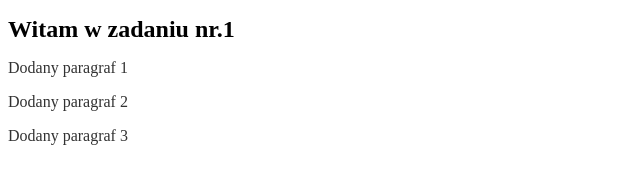
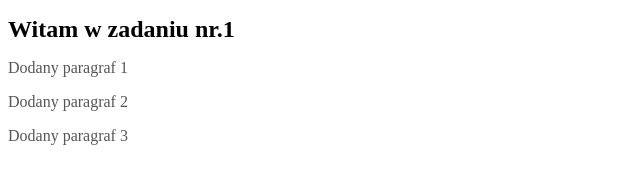
Before and after one commit to danielstudencki/T1-Z1, a plain HTML site: page index.html in a window 1280 px wide. Shown: the full height of the page, 0-640 px from the left. Drawn offline with Linux system fonts and the light colour scheme.

Commit message:
Change color of <p>'s

```diff
--- a/css/style.css
+++ b/css/style.css
@@ -1,6 +1,6 @@
 h1 {
     font-size: 24px;
 }
-p{
-    color: #323232;
+p {
+    color: #565656;
 }
```
